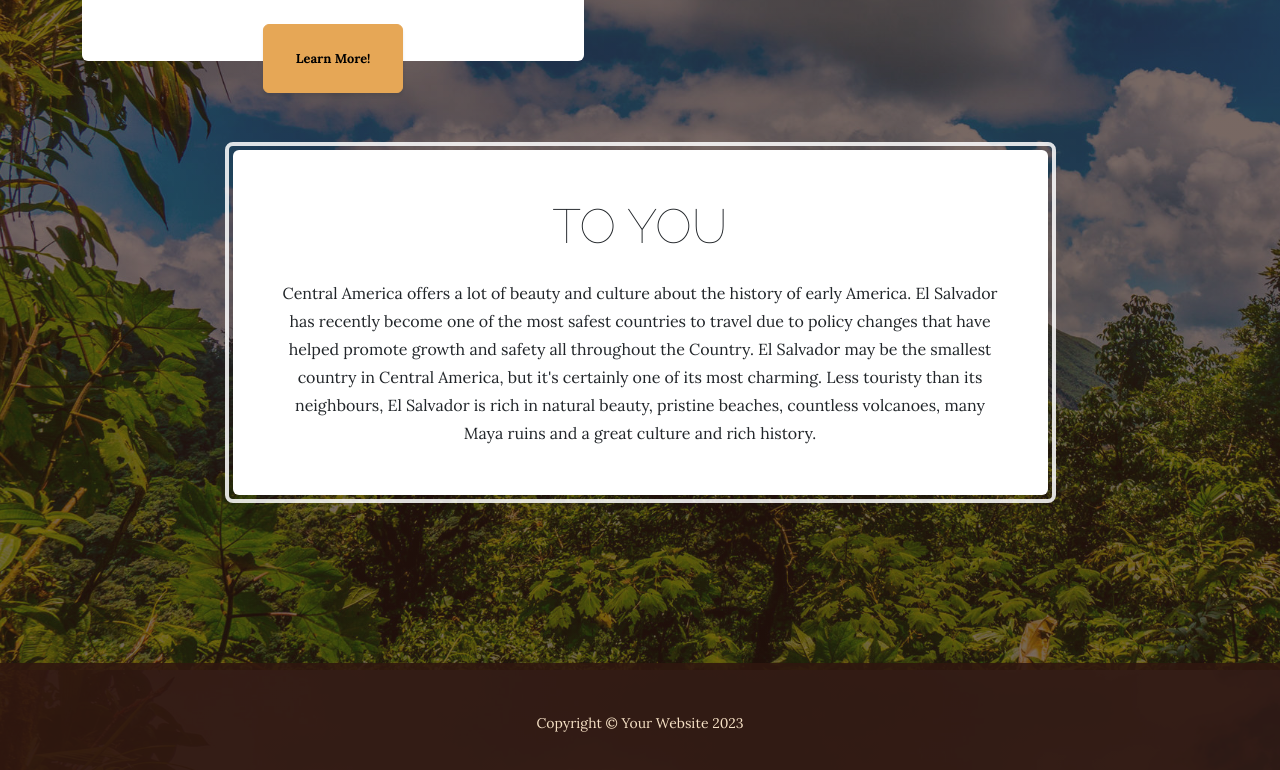
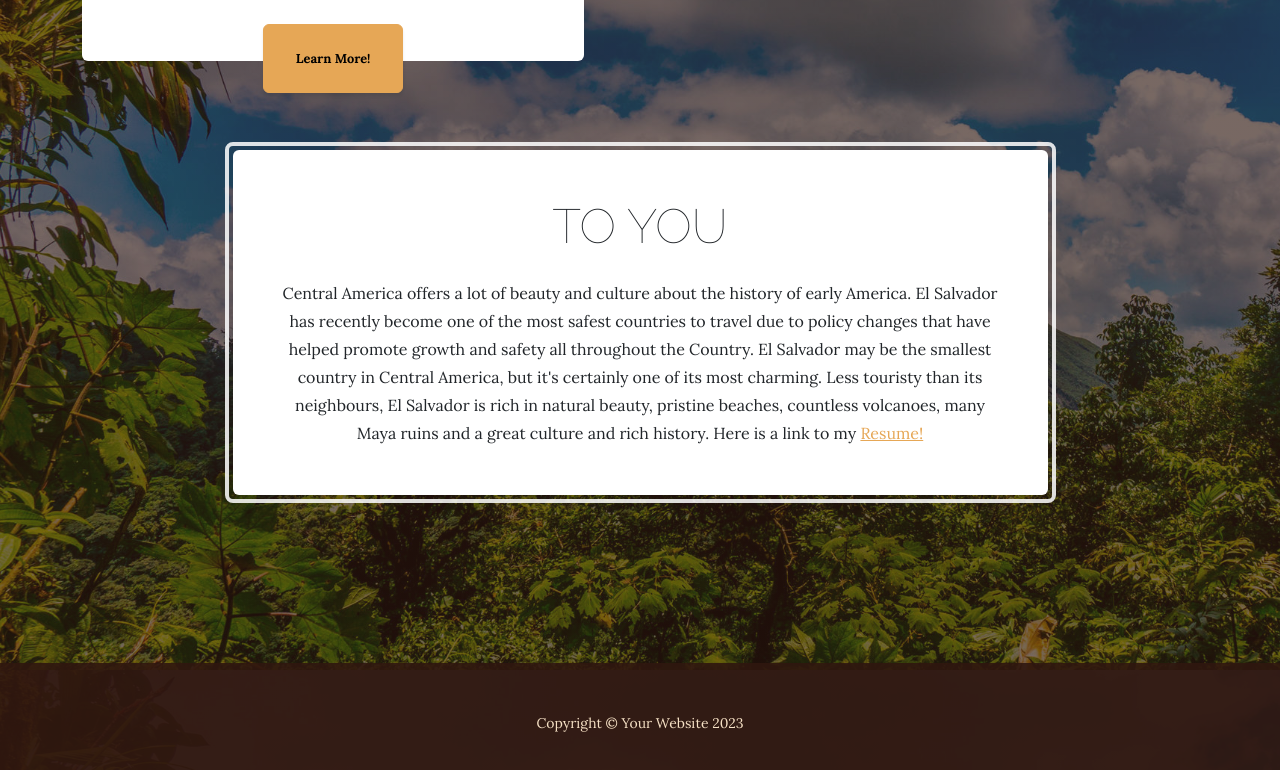
Before and after one commit to OscardrBYU/IS201FINAL, a plain HTML site: page index.html in a window 1280 px wide. Shown: the part 930-1700 px from the top of the page. Drawn offline with nearby package versions, Linux system fonts and the light colour scheme.

Commit message:
Uploaded Resume

```diff
--- a/index.html
+++ b/index.html
@@ -60,8 +60,11 @@
                                 <span class="section-heading-upper"></span>
                                 <span class="section-heading-lower">To You</span>
                             </h2>
-                            <p class="mb-0">Central America offers a lot of beauty and culture about the history of early America. El Salvador has recently become one of the most safest countries to travel due to policy changes that have helped promote growth and safety all throughout the Country. El Salvador may be the smallest country in Central America, but it's certainly one of its most charming. Less touristy than its neighbours, El Salvador is rich in natural beauty, pristine beaches, countless volcanoes, many Maya ruins and a great culture and rich history.</p>
+                            <p class="mb-0">Central America offers a lot of beauty and culture about the history of early America. El Salvador has recently become one of the most safest countries to travel due to policy changes that have helped promote growth and safety all throughout the Country. El Salvador may be the smallest country in Central America, but it's certainly one of its most charming. Less touristy than its neighbours, El Salvador is rich in natural beauty, pristine beaches, countless volcanoes, many Maya ruins and a great culture and rich history.
+                                Here is a link to my <a href="https://docs.google.com/document/d/10AZQusnOpMRqmcIhjs4duL2lhPGalKum6Mm9SIHc80E/edit?usp=sharing.">Resume!</a></p>
+
                         </div>
+
                     </div>
                 </div>
             </div>
```
